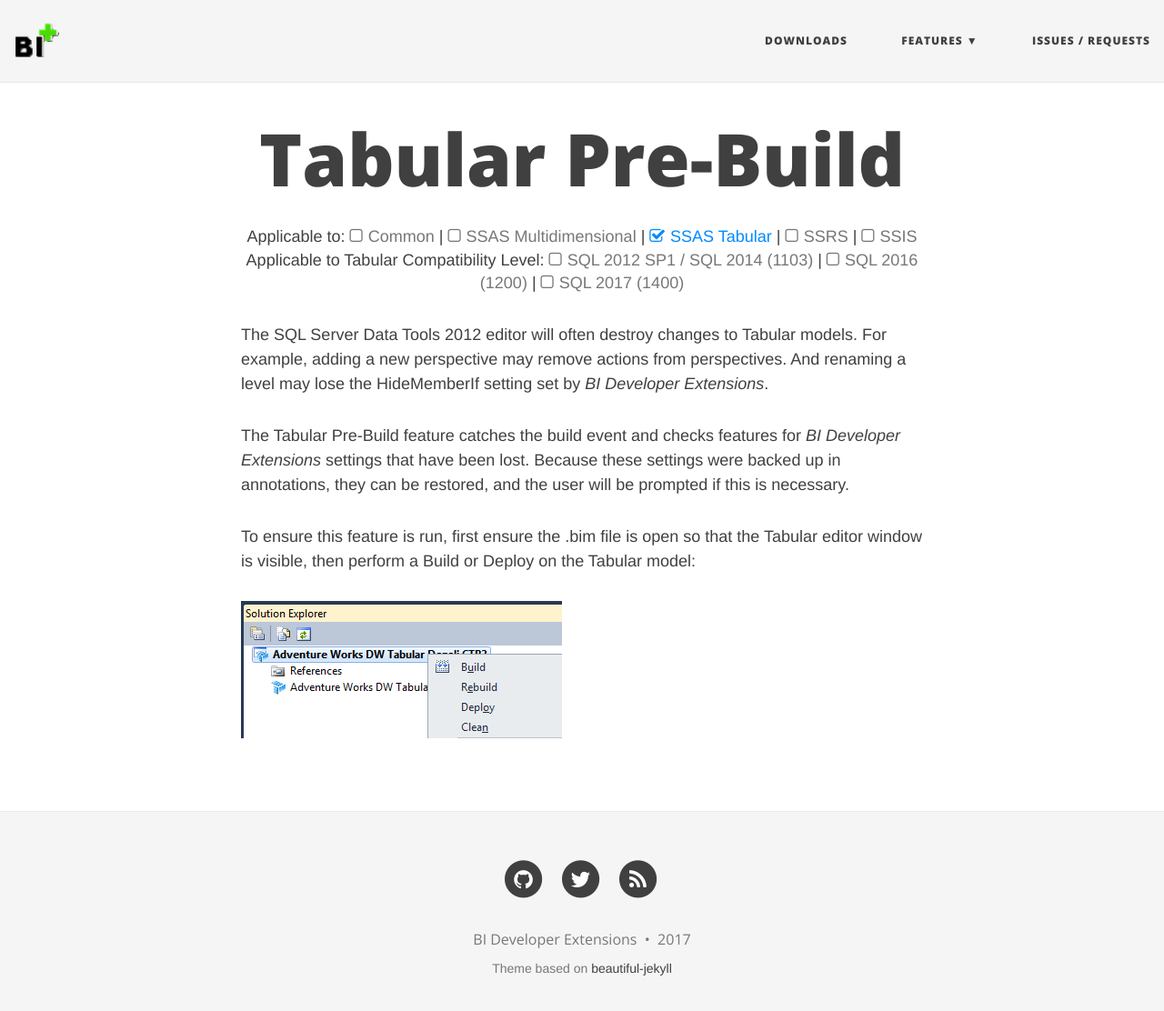
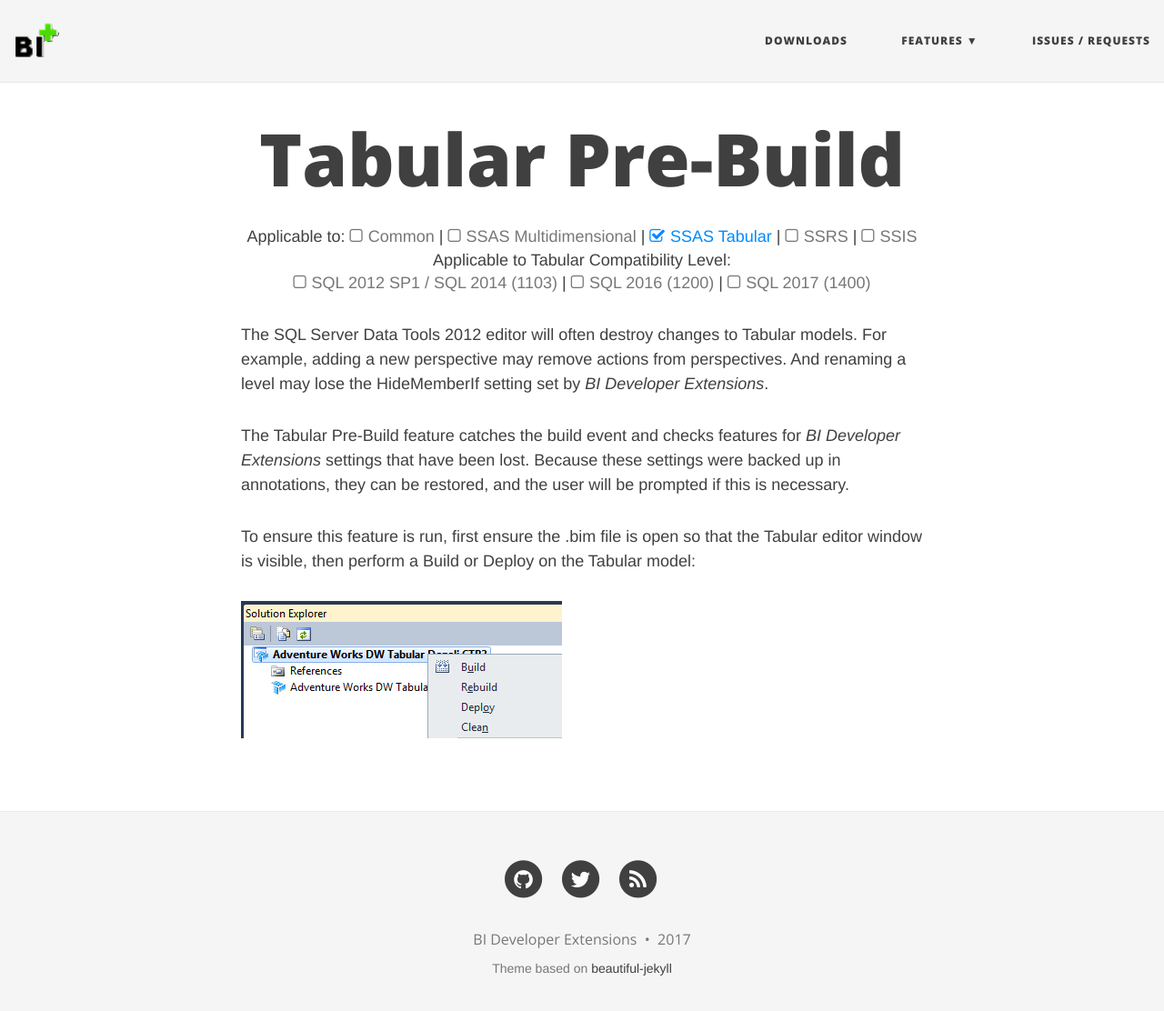
Before and after one commit to BIDeveloperExtensions/bideveloperextensions.github.io, a Jekyll site: the page built from _features/TabularPre-Build.md, in a window 1280 px wide and 1126 px high. Shown: the top 1112 px of the window at 91% size. Built offline with Jekyll 4.4.1, drawn with Linux system fonts in a browser that asks for light colours; nearby versions of some CDN libraries.

Commit message:
SSAS Tabular compatibility level formatting

```diff
--- a/_layouts/feature.html
+++ b/_layouts/feature.html
@@ -16,10 +16,10 @@
 
       {% if page.component contains "ssast" %}
          <div class="centered">
-         Applicable to Tabular Compatibility Level:
+         Applicable to Tabular Compatibility Level:<br/>
          {% for lvl in site.data.compatibilitylevels %}
              {% if page.compatibilitylevel contains lvl.name %}
-             <i class="fa fa-check-square-o" aria-hidden="true"></i>{{lvl.title}}
+             <a href="/features-ssast"><i class="fa fa-check-square-o" aria-hidden="true"></i>{{lvl.title}}</a>
              {%else%}
              <span class="text-muted"><i class="fa fa-square-o" aria-hidden="true"></i>{{lvl.title}}</span>
              {%endif%}
```
